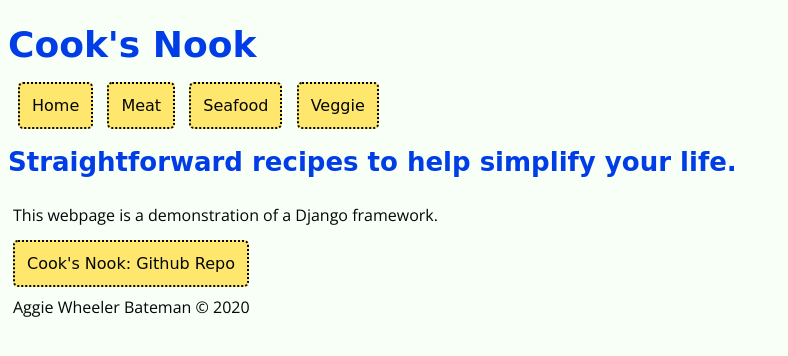
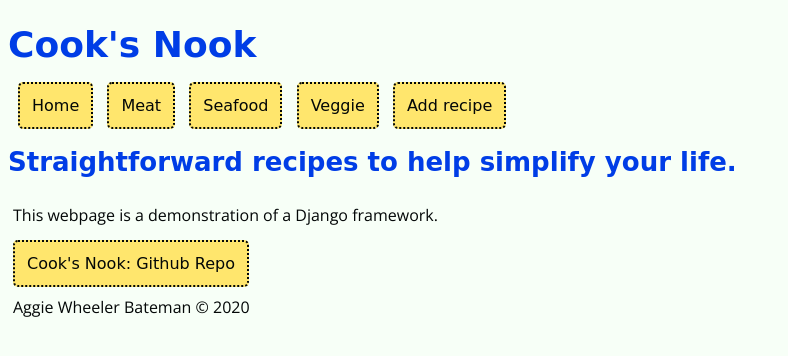
Before and after one commit to aggiewb/cooks-nook, a Django app: page /recipe/ in a window 1280 px wide. Shown: the top 356 px of the page, without its empty margins (0-788 px from the left). Run offline with Django 3.2, Linux system fonts and the light colour scheme; some web fonts are replaced.

Commit message:
Add link for new recipe form

```diff
--- a/cooks_nook/recipe/templates/base.html
+++ b/cooks_nook/recipe/templates/base.html
@@ -14,6 +14,7 @@
                 <li><a href="{% url 'meat' %}">Meat</a></li>
                 <li><a href="{% url 'seafood' %}">Seafood</a></li>
                 <li><a href="{% url 'veggie' %}">Veggie</a></li>
+                <li><a href="{% url 'new_recipe' %}">Add recipe</a></li>
             </ul>
         </nav>
         <div>
```
